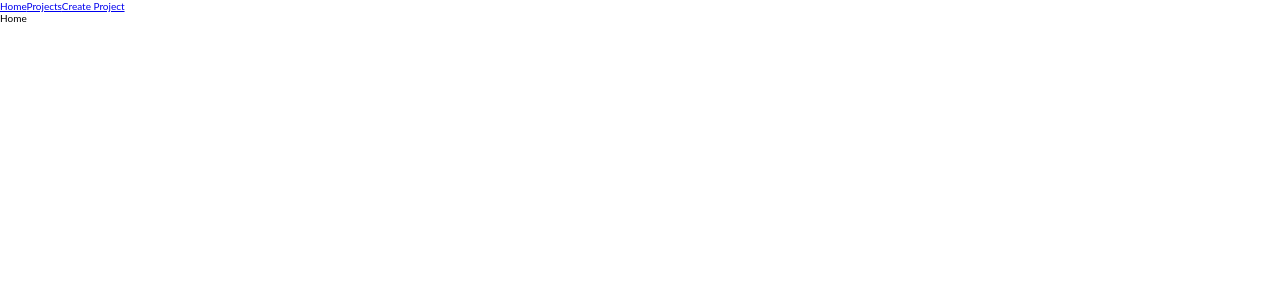
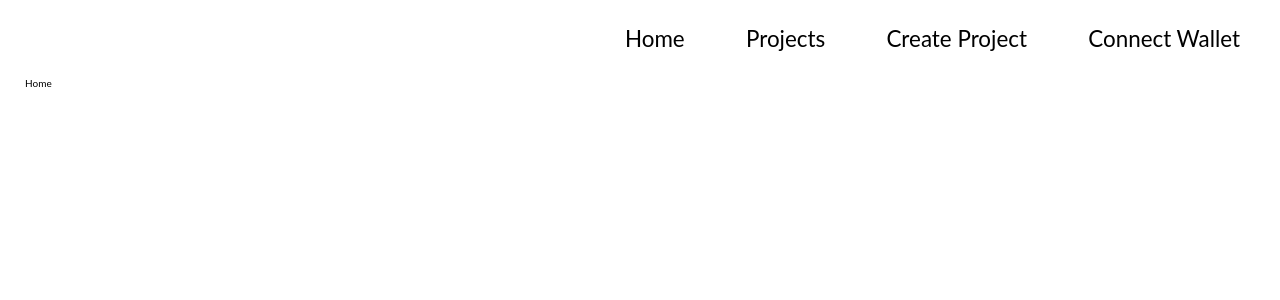
Before and after one commit to LuisFelipe09/co2-web-app, a React (Create React App) app: page / in a window 1280 px wide. Shown: the top 300 px of the page. Built offline with nearby package versions, Linux system fonts and the light colour scheme.

Commit message:
NavBar structure ready

```diff
--- a/src/Layout/NavBar.jsx
+++ b/src/Layout/NavBar.jsx
@@ -1,12 +1,24 @@
 import React from 'react'
 import { Link } from 'react-router-dom'
+import { NavBarList } from '../styles/LayOut/NavBar'
 
 const NavBar = () => {
   return (
     <nav>
-      <Link to="/">Home</Link>
-      <Link to="/projects">Projects</Link>
-      <Link to="/create-project">Create Project</Link>
+      <NavBarList>
+        <li>
+          <Link to="/">Home</Link>
+        </li>
+        <li>
+          <Link to="/projects">Projects</Link>
+        </li>
+        <li>
+          <Link to="/create-project">Create Project</Link>
+        </li>
+        <p>
+          Connect Wallet
+        </p>
+      </NavBarList>
     </nav>
   )
 }
--- a/src/styles/GlobalStyles.js
+++ b/src/styles/GlobalStyles.js
@@ -10,6 +10,7 @@ const GlobalStyles = createGlobalStyle`
   }
   body{
     font-size: 62.5%;
+    padding: 25px;
     overflow-x: hidden;
   }
 `
--- /dev/null
+++ b/src/styles/LayOut/NavBar.js
@@ -0,0 +1,23 @@
+import styled from 'styled-components'
+
+export const NavBarList = styled.ul`
+  display: flex;
+  justify-content: space-between;
+  align-items: center;
+  max-width: 50%;
+  list-style-type: none;
+  margin: 0 15px 25px auto;
+
+
+  & > li > a {
+    list-style: none;
+    text-decoration: none;
+    font-size: 1.4rem;
+    font-weight: 400;
+    color: #000;
+  }
+
+  & > p{
+    font-size: 1.4rem;
+  }
+`
```
